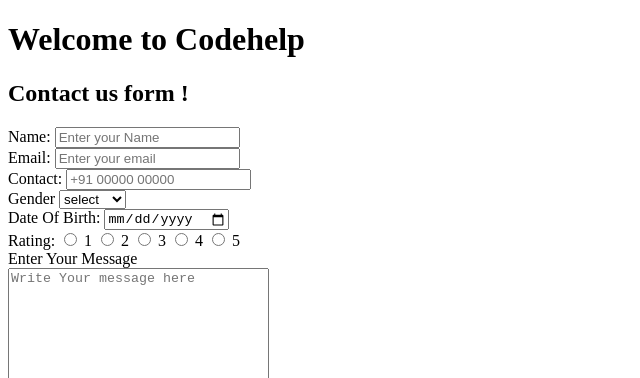
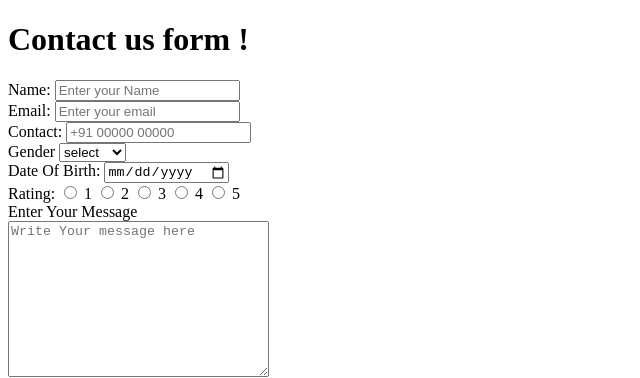
Before and after one commit to Yadavharsh2002/Contact_Us_Form_Using_Basic_HTML, a plain HTML site: page index.html in a window 1280 px wide. Shown: the top 378 px of the page, without its empty margins (0-640 px from the left). Drawn offline with Linux system fonts and the light colour scheme.

Commit message:
changed <h1> tag content

```diff
--- a/index.html
+++ b/index.html
@@ -6,8 +6,7 @@
   <title>CONTACT US</title>
 </head>
 <body>
-  <h1>Welcome to Codehelp</h1>
-  <h2>Contact us form !</h2 >
+  <h1>Contact us form !</h1>
 
      <form action="">
 
```
